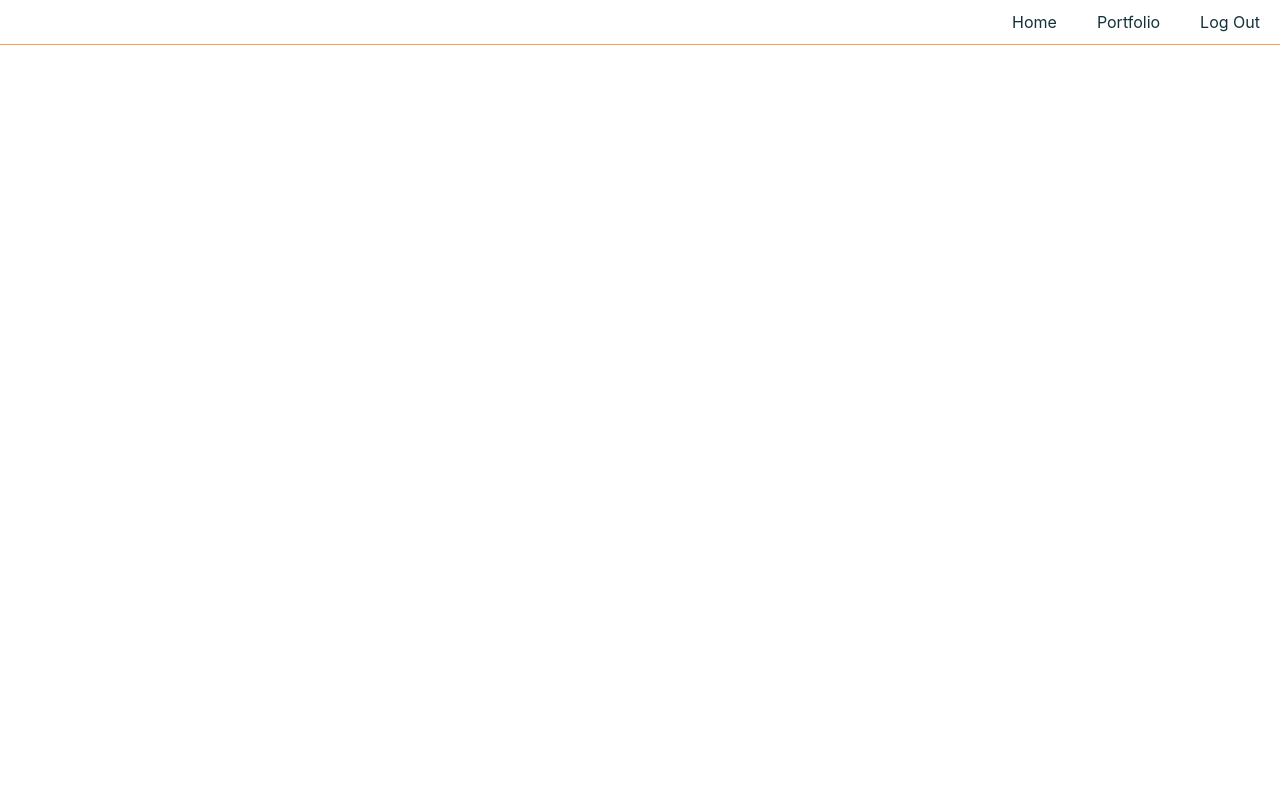
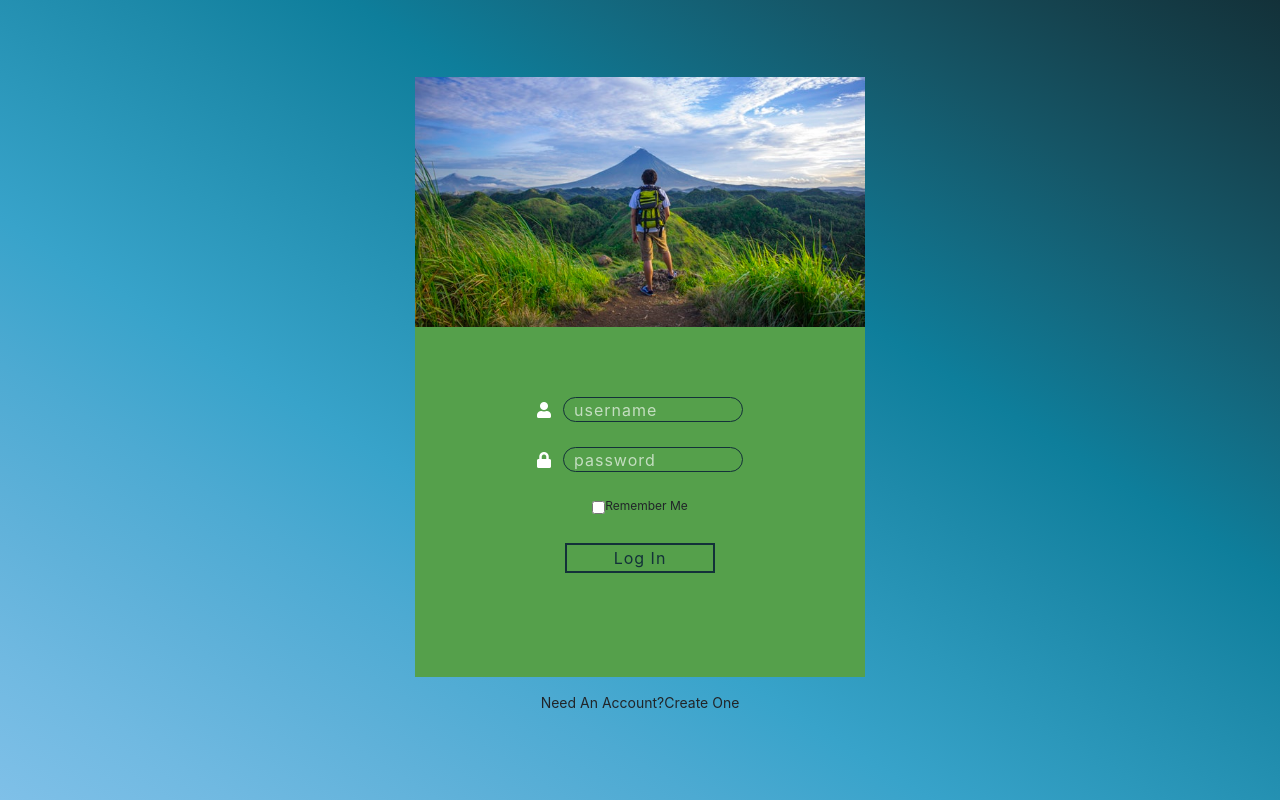
Before and after one commit to guidr-pt/guidr-front-end, a React (Create React App) app in the folder guidr/: page / in a window 1280 px wide. Built offline with nearby package versions, Linux system fonts and the light colour scheme.

Commit message:
Routes Refactores

```diff
--- a/guidr/src/App.js
+++ b/guidr/src/App.js
@@ -15,7 +15,7 @@ class App extends Component {
     return (
       <div className="App">
         <Navigation />
-        <Route path='/welcome' component={Register} />
+        <Route exact path='/' component={Register} />
         <Route path='/home' component={Home} />
         <Route path='/portfolio' component={Portfolio} />
       </div>
--- a/guidr/src/components/Login.js
+++ b/guidr/src/components/Login.js
@@ -10,8 +10,15 @@ class Login extends React.Component {
     this.state = {
       userVal: '',
       passVal: '',
-      remember: false
+      remember: false,
+      register: false
     }
+  }
+
+  toggleView = () => {
+    this.setState(prevState => ({
+      register: !prevState.register,
+    }));
   }
 
   toggleRemember = e => {
@@ -26,20 +33,12 @@ class Login extends React.Component {
     });
   }
 
-  pageReset = () => {
-    this.setState({
-      userVal: '',
-      passVal: '',
-      remember: false
-    })
-  }
-
   componentDidMount() {
 
   }
 
   render () {
-    const pathname = this.props.location.pathname.toLowerCase();
+    const register = this.state.register;
 
     return(
       <div>
@@ -71,22 +70,22 @@ class Login extends React.Component {
               <input onClick={this.toggleRemember} type='checkbox' /> <span>Remember Me</span>
             </div>
 
-            { pathname === '/welcome/signup' ? <button>Create Account</button> : <button>Log In</button>}
+            { register ? <button>Create Account</button> : <button>Log In</button>}
           </form>
         </div>
 
 
-        { pathname === '/welcome/signup' ? <p> Have An Account?
-                                              <Link onClick={this.pageReset} to='/welcome'>
-                                                Log In
-                                              </Link>
-                                            </p>
+        { register ? <p> Have An Account?
+                          <span onClick={this.toggleView}>
+                            Log In
+                          </span>
+                        </p>
 
-                                            : <p> Need An Account?
-                                                  <Link onClick={this.pageReset} to='/welcome/signup'>
-                                                    Create One
-                                                  </Link>
-                                              </p> }
+                        : <p> Need An Account?
+                              <span onClick={this.toggleView}>
+                                Create One
+                              </span>
+                          </p> }
 
       </div>
     );
--- a/guidr/src/components/Navigation.js
+++ b/guidr/src/components/Navigation.js
@@ -7,7 +7,7 @@ const Navigation = props => {
     <div className='navigation'>
       <NavLink to='/Home' className="normal" activeClassName="active">Home</NavLink>
       <NavLink to='/Portfolio' className="normal" activeClassName="active">Portfolio</NavLink>
-      <NavLink to='/welcome' className="normal" activeClassName="active">Log Out</NavLink>
+      <NavLink to='/' className="normal" activeClassName="active">Log Out</NavLink>
     </div>
   );
 }
--- a/guidr/src/css/index.css
+++ b/guidr/src/css/index.css
@@ -49,6 +49,8 @@ html {
   background-image: linear-gradient(to left bottom, #133139, #15434f, #155667, #136a81, #0e7e9b, #1e8aaa, #2b97ba, #38a3ca, #4daad2, #5fb1d9, #70b9e1, #7fc0e8);
   height: 100vh;
   width: 100%;
+  position: relative;
+  z-index: 50000;
   display: flex;
   flex-direction: column;
   align-items: center;
--- a/guidr/src/less/login.less
+++ b/guidr/src/less/login.less
@@ -2,6 +2,8 @@
   background-image: linear-gradient(to left bottom, #133139, #15434f, #155667, #136a81, #0e7e9b, #1e8aaa, #2b97ba, #38a3ca, #4daad2, #5fb1d9, #70b9e1, #7fc0e8);
   height: 100vh;
   width: 100%;
+  position: relative;
+  z-index: 50000;
 
   display: flex;
   flex-direction: column;
--- a/guidr/src/views/Register.js
+++ b/guidr/src/views/Register.js
@@ -6,7 +6,7 @@ import { Route } from 'react-router-dom';
 const Register = props => {
   return(
     <div className='login'>
-      <Route path='/welcome' component={Login} />
+      <Route path='/' component={Login} />
     </div>
   );
 }
```
